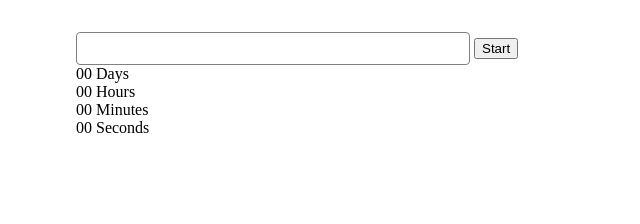
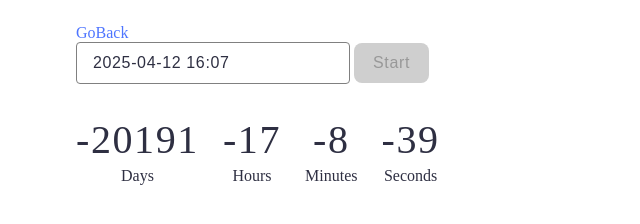
Before and after one commit to ivshynalarysa/goit-js-hw-10, a website built with Vite: page src/1-timer.html in a window 1280 px wide. Both pictures are taken after a click on the button "Start". Shown: the whole page, without its empty margins (0-640 px from the left). Built offline with nearby package versions, Linux system fonts and the light colour scheme.

Commit message:
add timer files

```diff
--- a/src/1-timer.html
+++ b/src/1-timer.html
@@ -13,8 +13,12 @@
 
 
     <main>
+      <a href="./index.html">GoBack</a>
+
+      <div class="date-timer">
       <input type="text" id="datetime-picker" />
-<button type="button" data-start>Start</button>
+      <button type="button" data-start>Start</button>
+      </div>
 
 <div class="timer">
   <div class="field">
--- a/src/css/styles.css
+++ b/src/css/styles.css
@@ -3,7 +3,7 @@ img {
   max-width: 100%;
   height: auto;
 }
-a {text-decoration: none; color: rgba(46, 47, 66, 0.8);}
+a {text-decoration: none; color: #4e75ff;}
 ul {
   list-style: none;
   margin: 0;
@@ -20,78 +20,98 @@ body {
   margin-top: 0;
   margin-bottom: 0;
 }
-.gallery {
+input {
+  outline: none;
+  border: 1px solid #808080;
+  border-radius: 4px;
+  width: 240px;
+  height: 24px;
+  background: #fff;
 
-  display: flex;
-  justify-content: center;
-  flex-wrap: wrap;
-  gap: 24px;
+  font-weight: 400;
+  font-size: 16px;
+  line-height: 1.5;
+  letter-spacing: 0.04em;
+  color: #2e2f42;
+  padding: 8px 16px;
 }
 
-.gallery-image {
-  max-width: 360px;
-  height: 200px;
+input:hover {
+  border: 1px solid #000;
 }
 
-.sl-overlay {
-  background: rgba(46, 47, 66, 0.8) !important;
+input:focus {
+  border: 1px solid #4e75ff;
 }
 
-
-
-
-.sl-next,
-.sl-prev,
-.sl-close,
-.sl-counter {
-    color: #FFF !important;
+input:disabled {
+  background: #fafafa;
+  color: #808080;
+  cursor: not-allowed;
+  border: 1px solid #808080;
 }
 
-.feedback-form {
-  padding: 28px;
-  width: 200px;
-  display: flex;
-  flex-flow: column wrap;
-  justify-content: center;
-  margin: 0 auto;
-  gap: 8px;
+button {
+  border-radius: 8px;
+  padding: 8px 16px;
+  width: 75px;
+  height: 40px;
+  border: none;
+  background: #4e75ff;
+
+  font-weight: 500;
+  font-size: 16px;
+  line-height: 1.5;
+  letter-spacing: 0.04em;
+  color: #fff;
 }
 
-
-
-input, textarea{
-  outline: transparent;
-  margin-top: 8px;
-  padding: 8px 16px;
-  border: 1px solid #808080;
-  border-radius: 4px;
-  width: 360px;
-  transition: border-color 250ms ease-in-out;
+button:hover {
+  background: #6c8cff;
 }
 
-input:hover,
-textarea:hover{
-  border-color: black;
+button:disabled {
+  background: #cfcfcf;
+  color: #989898;
 }
 
-textarea{
-  height: 80px;
+.timer {
+  display: flex;
+  align-items: flex-start;
+  justify-content: flex-start;
+  flex-direction: row;
+  gap: 24px;
+  width: 346px;
+  height: 72px;
+  margin-top: 32px;
 }
 
-.btn-submit {
-  border-radius: 8px;
-    padding: 8px 16px;
-    border: none;
-    display: inline;
-    width: fit-content;
-    color: white;
-    font-weight: 500;
-    font-size: 16px;
-    line-height: 150%;
-    background: #4e75ff;
-    transition: background 250ms ease-in-out;
+.field {
+  display: flex;
+  align-items: center;
+  justify-content: flex-start;
+  flex-direction: column;
+  gap: 0px;
+  width: 100%;
+  height: 72px;
 }
 
-.btn-submit:hover{
-  background: #6c8cff;
+.value {
+  font-weight: 400;
+  font-size: 40px;
+  line-height: 1.2;
+  letter-spacing: 0.04em;
+  color: #2e2f42;
 }
+
+.label {
+  font-weight: 400;
+  font-size: 16px;
+  line-height: 1.5;
+  color: #2e2f42;
+}
+
+.timer-cont {
+  margin-top: 20px;
+  margin-left: 50px;
+}
--- a/src/js/1-timer.js
+++ b/src/js/1-timer.js
@@ -10,18 +10,66 @@ import iziToast from "izitoast";
 import "izitoast/dist/css/iziToast.min.css";
 
 
+const inputDate = document.querySelector('#datetime-picker')
+const btnStart = document.querySelector('[data-start]')
+const DateDay = document.querySelector('[data-days]')
+const DateHours = document.querySelector('[data-hours]')
+const DateMinutes = document.querySelector('[data-minutes]')
+const DateSeconds = document.querySelector('[data-seconds]')
+
+let timerId = null
+let selectedDate = null
+
+
 const options = {
   enableTime: true,
   time_24hr: true,
   defaultDate: new Date(),
   minuteIncrement: 1,
   onClose(selectedDates) {
-      console.log(selectedDates[0]);
+      if(selectedDates[0] < new Date()){
+          return iziToast.error({
+              position:"topRight",
+              message: "Please choose a date in the future"
+          })
+      }
+      selectedDate = selectedDates[0]
+      btnStart.removeAttribute('disabled')
   },
 };
 
+ btnStart.addEventListener(`click`, createTime)
+
+ flatpickr(inputDate, options)
+
+ function createTime() {
+
+  timerId = setInterval(updateTimer, 1000)
+  btnStart.setAttribute('disabled', true)
+  inputDate.setAttribute('disabled', true)
 
 
+ }
+
+ function updateTimer()
+ {
+  const time = selectedDate - new Date()
+  const { days, hours, minutes, seconds } = convertMs(time)
+  DateDay.textContent = addLeadingZero(days)
+  DateHours.textContent = addLeadingZero(hours)
+  DateMinutes.textContent = addLeadingZero(minutes)
+  DateSeconds.textContent = addLeadingZero(seconds)
+  if(time < 1000){
+      clearInterval(timerId)
+      inputDate.removeAttribute('disabled')
+  }
+
+
+ }
+
+ function addLeadingZero(value){
+  return String(value).padStart(2, 0)
+}
 
   function convertMs(ms) {
     // Number of milliseconds per unit of time
```
Also changed, not shown: src/index.html (+1 -0 lines). Lines whose indentation alone changed are shown as unchanged.
